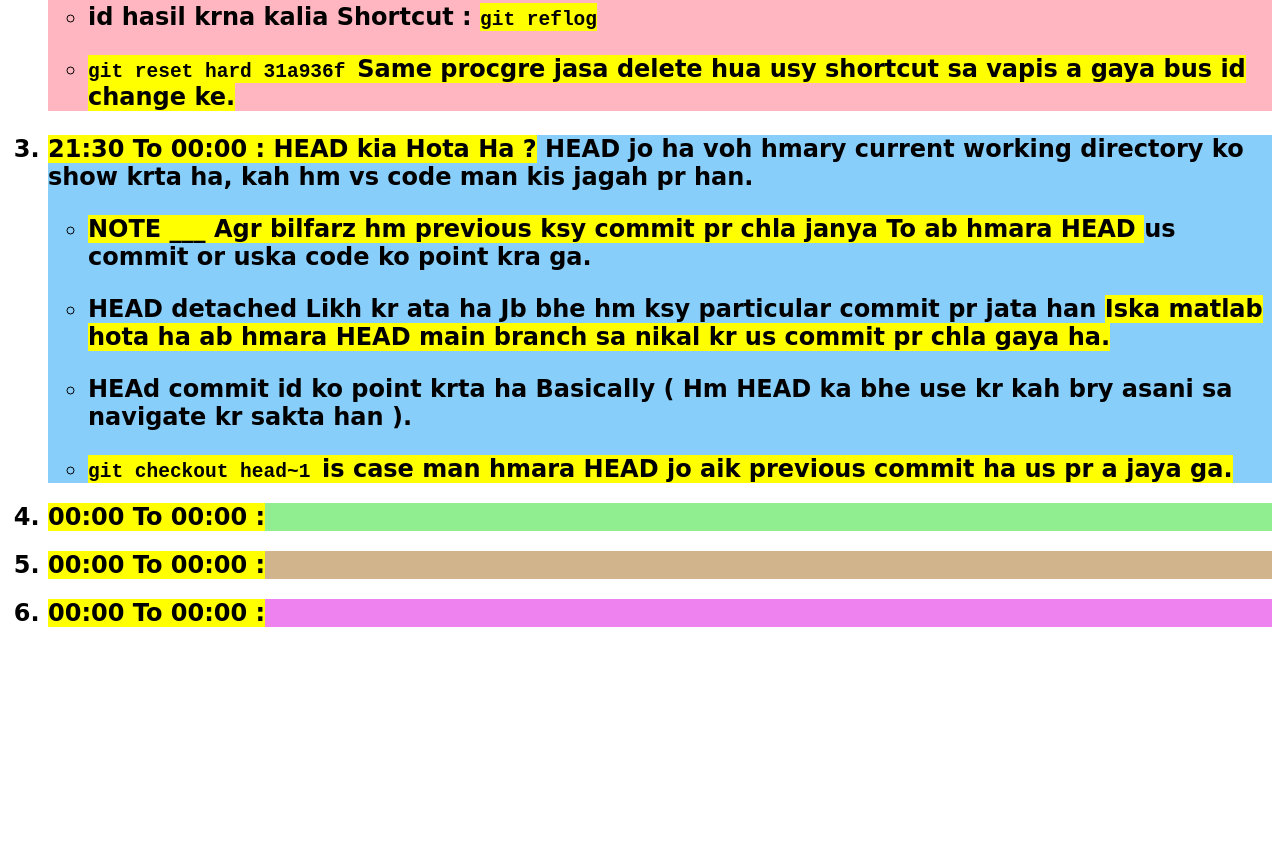
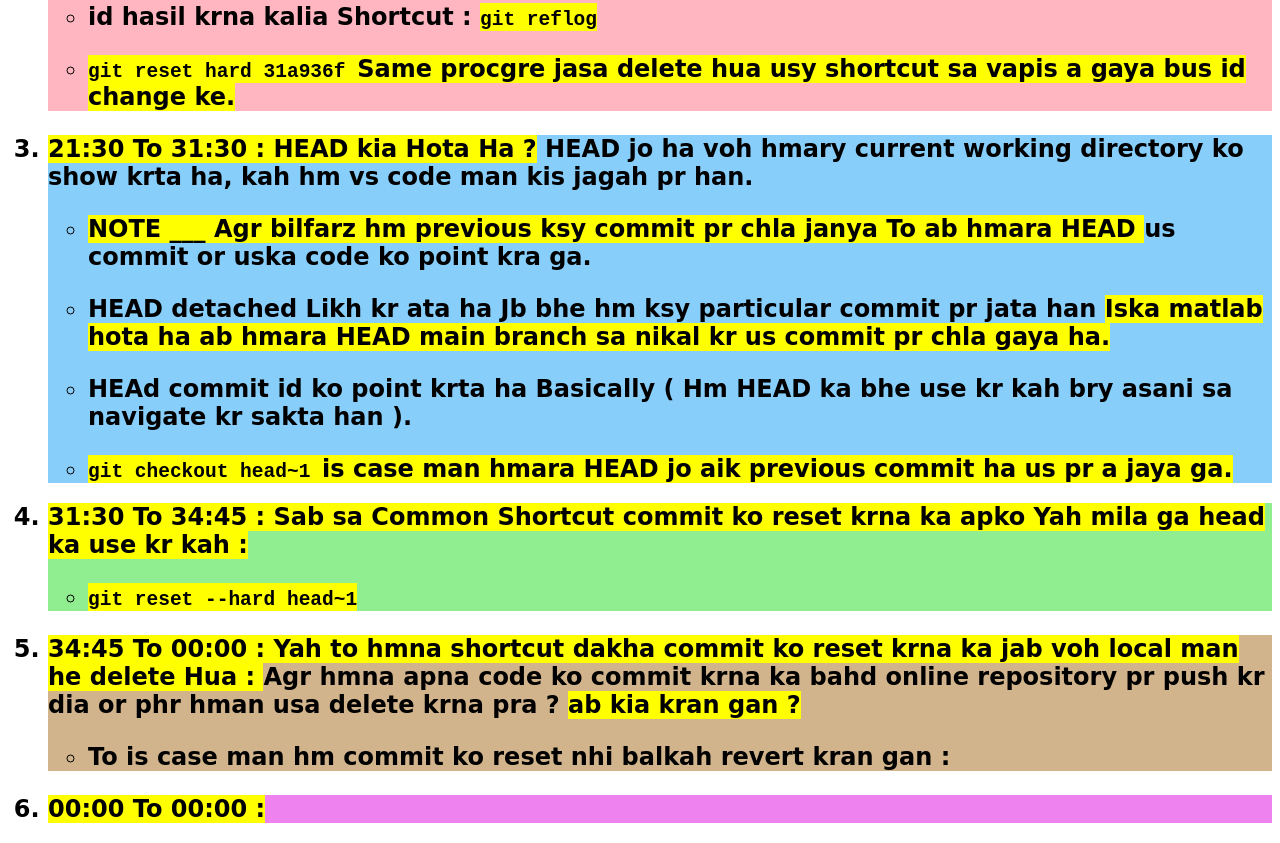
Before and after one commit to Kashifmalik-28/Video-No-06-How-to-reset-and-revert-commit-, a plain HTML site: page index.html in a window 1280 px wide. Shown: the part 329-1172 px from the top of the page. Before the commit the page ends 975 px from the top, so only its background shows below. Drawn offline with Linux system fonts and the light colour scheme.

Commit message:
Save Code Online Till 34:45:

```diff
--- a/index.html
+++ b/index.html
@@ -55,7 +55,7 @@
       </h2>
       <h2 style="background-color: lightskyblue">
         <li>
-          <mark>21:30 To 00:00 : HEAD kia Hota Ha ?</mark> HEAD jo ha voh hmary
+          <mark>21:30 To 31:30 : HEAD kia Hota Ha ?</mark> HEAD jo ha voh hmary
           current working directory ko show krta ha, kah hm vs code man kis
           jagah pr han.
         </li>
@@ -92,13 +92,35 @@
       </h2>
       <h2 style="background-color: lightgreen">
         <li>
-          <mark>00:00 To 00:00 : </mark>
+          <mark
+            >31:30 To 34:45 : Sab sa Common Shortcut commit ko reset krna ka
+            apko Yah mila ga head ka use kr kah :</mark
+          >
         </li>
+        <ul>
+          <p>
+            <li>
+              <mark> <code>git reset --hard head~1 </code></mark>
+            </li>
+          </p>
+        </ul>
       </h2>
       <h2 style="background-color: tan">
         <li>
-          <mark>00:00 To 00:00 : </mark>
+          <mark
+            >34:45 To 00:00 : Yah to hmna shortcut dakha commit ko reset krna ka
+            jab voh local man he delete Hua :
+          </mark>
+          Agr hmna apna code ko commit krna ka bahd online repository pr push kr
+          dia or phr hman usa delete krna pra ? <mark>ab kia kran gan ?</mark>
         </li>
+        <ul>
+          <p>
+            <li>
+              To is case man hm commit ko reset nhi balkah revert kran gan :
+            </li>
+          </p>
+        </ul>
       </h2>
       <h2 style="background-color: violet">
         <li>
```
Also changed, not shown: 1 other file.
